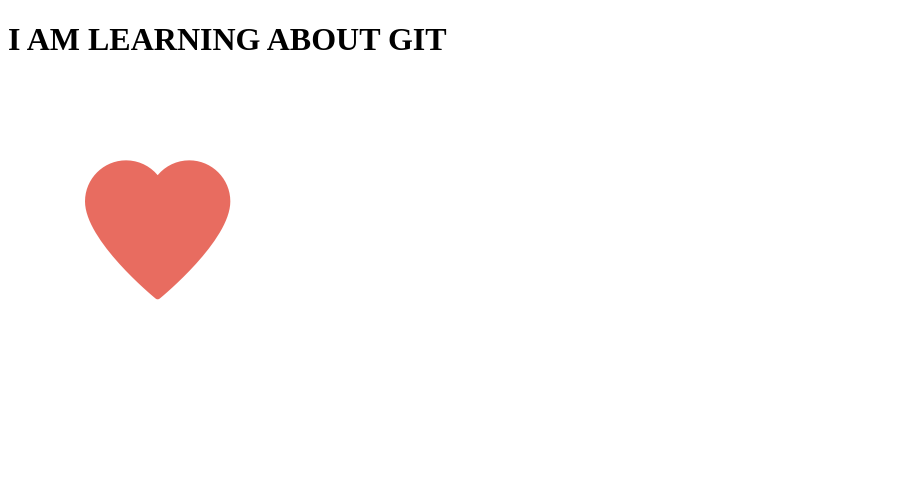
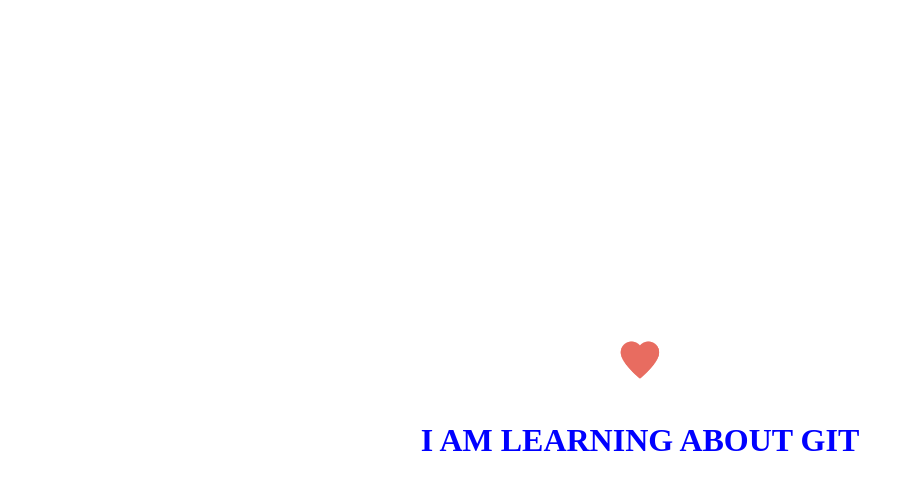
Before and after one commit to ellaherlihy/git-101, a plain HTML site: page index.html in a window 1280 px wide. Shown: the whole page, without its empty margins (0-913 px from the left). Drawn offline with Linux system fonts and the light colour scheme.

Commit message:
centre image

```diff
--- a/index.html
+++ b/index.html
@@ -2,14 +2,15 @@
 <!DOCTYPE html>
 <html>
 <head>
+	<link rel="stylesheet" type="text/css" href="style.css">
 	<meta charset="utf-8">
 	<meta name="viewport" content="width=device-width, initial-scale=1">
 	<title>"Coming Soon"</title>
 </head>
 <body>
-	<div>
+	<div id=container>
+		<img src="heart.png" id=logo>
 		<h1>I AM LEARNING ABOUT GIT</h1>
-		<img src="heart.png">
 	</div>
 
 </body>
--- /dev/null
+++ b/style.css
@@ -0,0 +1,19 @@
+body {
+	font: Helvetica;
+	color: blue;
+	margin: 0;
+}
+
+#logo {
+	width: 80px;
+	height: 80px;
+	position: centre;
+}
+
+#container {
+display: flex;
+align-items: center;
+justify-content: center;
+height: 100vh;
+flex-direction: column;
+}
```
